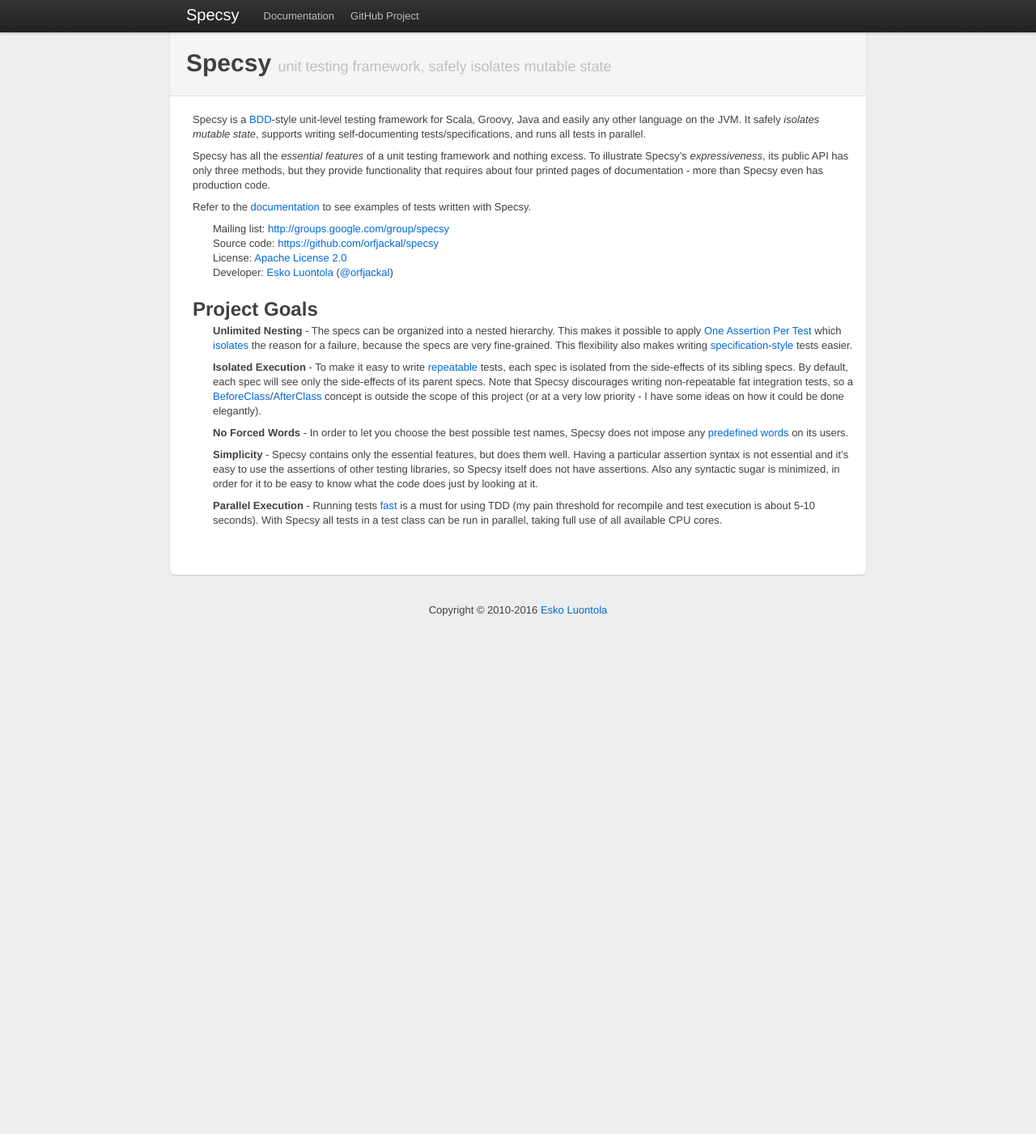
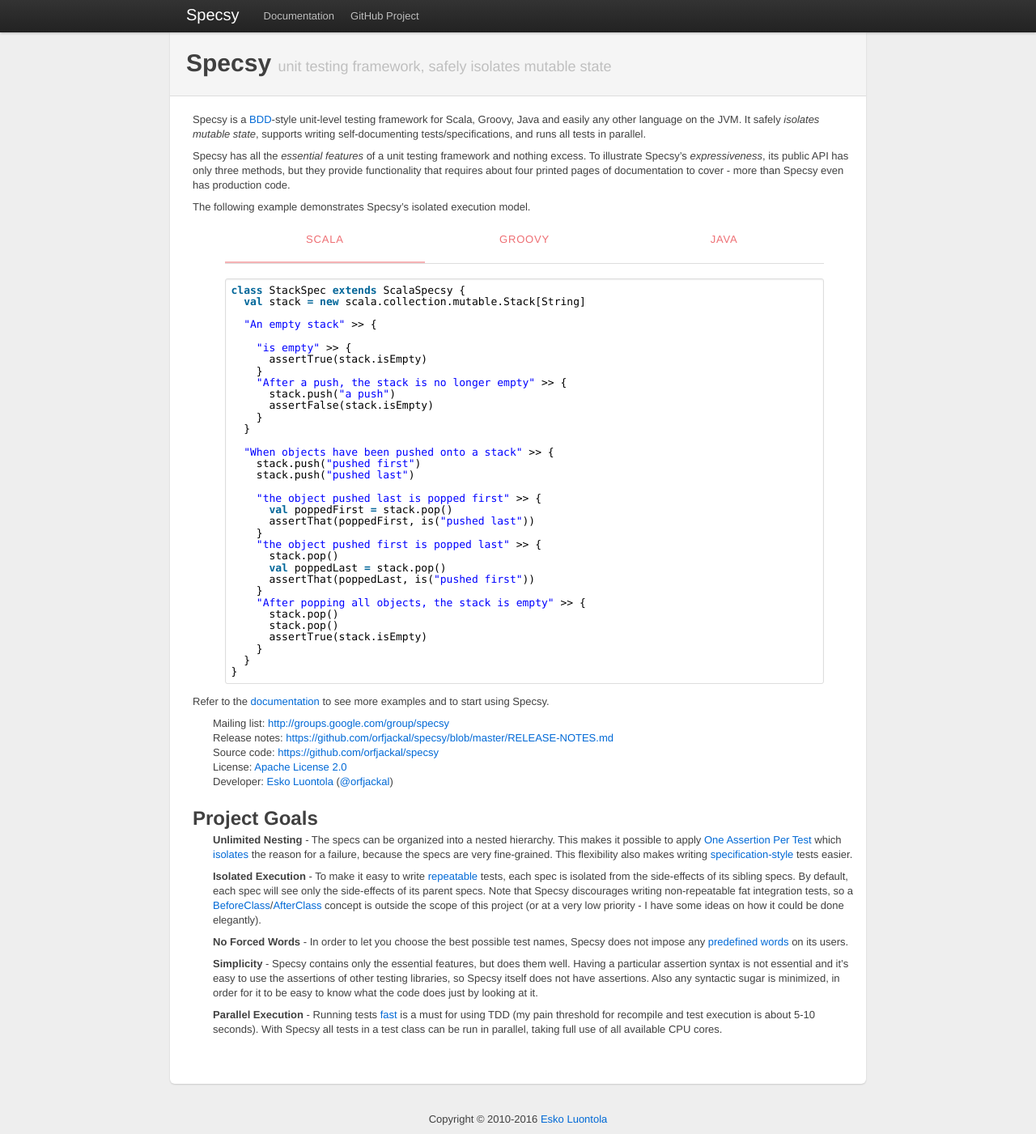
Before and after one commit to luontola/specsy, a Jekyll site: the page built from index.md, in a window 1280 px wide. Shown: the whole page at 81% size. Built offline with Jekyll 4.4.1, drawn with Linux system fonts in a browser that asks for light colours; before the commit the page ends 900 px from its top, so only the background shows below that.

Commit message:
Add an example on the front page

```diff
--- a/index.md
+++ b/index.md
@@ -5,11 +5,133 @@
 
 Specsy is a [BDD](http://dannorth.net/introducing-bdd)-style unit-level testing framework for Scala, Groovy, Java and easily any other language on the JVM. It safely <em>isolates mutable state</em>, supports writing self-documenting tests/specifications, and runs all tests in parallel.
 
-Specsy has all the <em>essential features</em> of a unit testing framework and nothing excess. To illustrate Specsy's <em>expressiveness</em>, its public API has only three methods, but they provide functionality that requires about four printed pages of documentation - more than Specsy even has production code.
+Specsy has all the <em>essential features</em> of a unit testing framework and nothing excess. To illustrate Specsy's <em>expressiveness</em>, its public API has only three methods, but they provide functionality that requires about four printed pages of documentation to cover - more than Specsy even has production code.
 
-Refer to the [documentation](documentation.html) to see examples of tests written with Specsy.
+The following example demonstrates Specsy's isolated execution model.
+
+<figure class="example">
+<pre class="brush: scala" data-language="Scala">
+class StackSpec extends ScalaSpecsy {
+  val stack = new scala.collection.mutable.Stack[String]
+
+  "An empty stack" >> {
+
+    "is empty" >> {
+      assertTrue(stack.isEmpty)
+    }
+    "After a push, the stack is no longer empty" >> {
+      stack.push("a push")
+      assertFalse(stack.isEmpty)
+    }
+  }
+
+  "When objects have been pushed onto a stack" >> {
+    stack.push("pushed first")
+    stack.push("pushed last")
+
+    "the object pushed last is popped first" >> {
+      val poppedFirst = stack.pop()
+      assertThat(poppedFirst, is("pushed last"))
+    }
+    "the object pushed first is popped last" >> {
+      stack.pop()
+      val poppedLast = stack.pop()
+      assertThat(poppedLast, is("pushed first"))
+    }
+    "After popping all objects, the stack is empty" >> {
+      stack.pop()
+      stack.pop()
+      assertTrue(stack.isEmpty)
+    }
+  }
+}
+</pre>
+<pre class="brush: groovy" data-language="Groovy">
+class StackSpec extends GroovySpecsy {
+    def stack = new ArrayDeque&lt;String>()
+
+    @Override
+    void run() {
+
+        spec "An empty stack", {
+
+            spec "is empty", {
+                assertTrue(stack.isEmpty())
+            }
+            spec "After a push, the stack is no longer empty", {
+                stack.push("a push")
+                assertFalse(stack.isEmpty())
+            }
+        }
+
+        spec "When objects have been pushed onto a stack", {
+            stack.push("pushed first")
+            stack.push("pushed last")
+
+            spec "the object pushed last is popped first", {
+                String poppedFirst = stack.pop()
+                assertThat(poppedFirst, is("pushed last"))
+            }
+            spec "the object pushed first is popped last", {
+                stack.pop()
+                String poppedLast = stack.pop()
+                assertThat(poppedLast, is("pushed first"))
+            }
+            spec "After popping all objects, the stack is empty", {
+                stack.pop()
+                stack.pop()
+                assertTrue(stack.isEmpty())
+            }
+        }
+    }
+}
+</pre>
+<pre class="brush: java" data-language="Java">
+public class StackSpec extends JavaSpecsy {
+    private Deque&lt;String> stack = new ArrayDeque&lt;>();
+
+    @Override
+    public void run() {
+
+        spec("An empty stack", () -> {
+
+            spec("is empty", () -> {
+                assertTrue(stack.isEmpty());
+            });
+            spec("After a push, the stack is no longer empty", () -> {
+                stack.push("a push");
+                assertFalse(stack.isEmpty());
+            });
+        });
+
+        spec("When objects have been pushed onto a stack", () -> {
+            stack.push("pushed first");
+            stack.push("pushed last");
+
+            spec("the object pushed last is popped first", () -> {
+                String poppedFirst = stack.pop();
+                assertThat(poppedFirst, is("pushed last"));
+            });
+            spec("the object pushed first is popped last", () -> {
+                stack.pop();
+                String poppedLast = stack.pop();
+                assertThat(poppedLast, is("pushed first"));
+            });
+            spec("After popping all objects, the stack is empty", () -> {
+                stack.pop();
+                stack.pop();
+                assertTrue(stack.isEmpty());
+            });
+        });
+    }
+}
+</pre>
+</figure>
+
+Refer to the [documentation](/documentation) to see more examples and to start using Specsy.
 
 - Mailing list: <http://groups.google.com/group/specsy>
+- Release notes: <https://github.com/orfjackal/specsy/blob/master/RELEASE-NOTES.md>
 - Source code: <https://github.com/orfjackal/specsy>
 - License: [Apache License 2.0](http://www.apache.org/licenses/LICENSE-2.0)
 - Developer: [Esko Luontola](https://github.com/orfjackal) ([@orfjackal](http://twitter.com/orfjackal))
```
